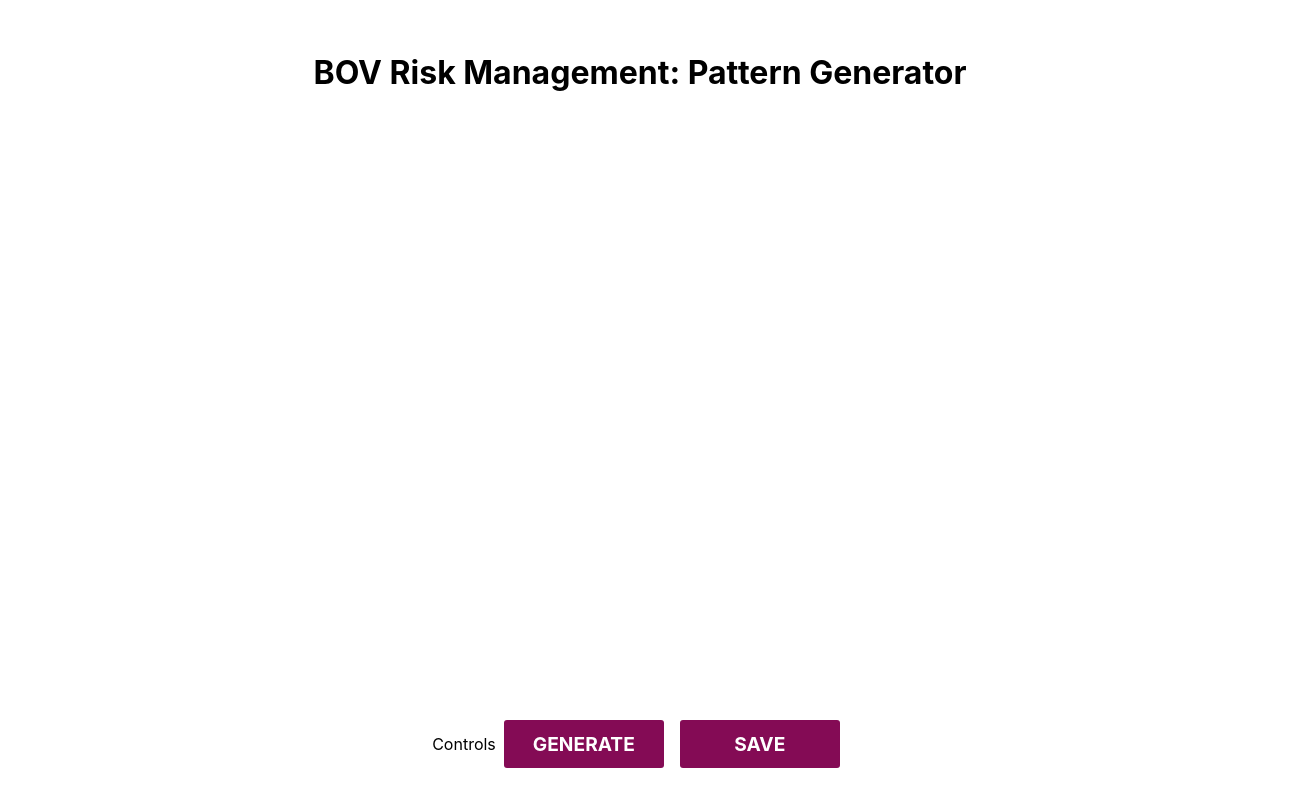
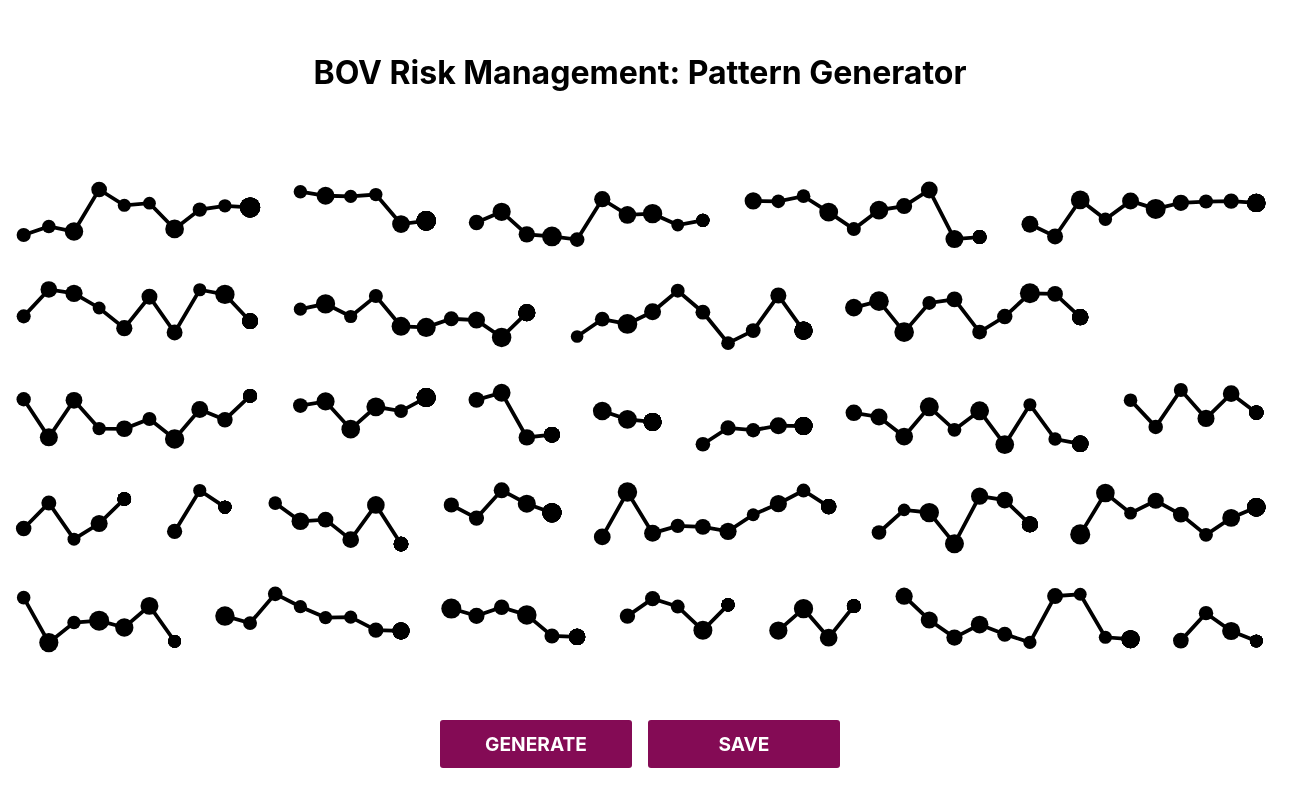
Before and after one commit to james-camilleri/bov-risk-pattern-generator, a React (Create React App) app: page / in a window 1280 px wide. Shown: the whole page, 1312 px wide, since content can reach past the window. Built offline with nearby package versions, Linux system fonts and the light colour scheme; a web font is replaced by a local one.

Commit message:
Implement basic generator

```diff
--- a/package.json
+++ b/package.json
@@ -1,5 +1,5 @@
 {
-  "name": "pattern-generator",
+  "name": "bov-risk-pattern-generator",
   "version": "0.1.0",
   "private": true,
   "dependencies": {
@@ -14,6 +14,7 @@
     "react": "^17.0.2",
     "react-dom": "^17.0.2",
     "react-scripts": "4.0.3",
+    "react-spring": "^9.1.2",
     "web-vitals": "^1.0.1"
   },
   "scripts": {
--- a/src/App.css
+++ b/src/App.css
@@ -10,8 +10,10 @@
   padding: 2rem;
 }
 
-main {
-  flex: 1
+svg {
+  width: 100%;
+  flex: 1;
+  margin: 0 3rem;
 }
 
 footer {
--- a/src/App.jsx
+++ b/src/App.jsx
@@ -2,10 +2,14 @@ import './App.css'
 
 import { useState } from 'react'
 
+import { Pattern } from './Pattern'
+
 function App () {
-  const [seed, setSeed] = useState(0)
+  // I think setting the state causes the component to
+  // re-render, even though it's not being used anywhere.
+  const [, setSeed] = useState(0)
+  const onGenerate = () => { setSeed(Math.random()) }
 
-  const onGenerate = () => { setSeed(Math.random()) }
   const onSave = () => {}
 
   return (
@@ -13,11 +17,16 @@ function App () {
       <header className='App-header'>
         <h1>BOV Risk Management: Pattern Generator</h1>
       </header>
-      <main>
-        <div />
-      </main>
+
+      <Pattern
+        columns={50}
+        maxCircles={10}
+        minCircles={3}
+        rows={5}
+      />
+
       <footer>
-        <div className='controls'>Controls</div>
+        <div className='controls'></div>
         <div className='button-container'>
           <button onClick={onGenerate}>Generate</button>
           <button onClick={onSave}>Save</button>
--- /dev/null
+++ b/src/Pattern/index.jsx
@@ -0,0 +1,117 @@
+import React from 'react'
+
+import { Circle, Connector } from './svg-shapes'
+import {
+  padArray,
+  randomBetween,
+  randomIntBetween,
+  shuffleArray
+} from './utils'
+
+const ROW_HEIGHT = 100
+const COLUMN_WIDTH = 33.333
+const COLUMN_MID = COLUMN_WIDTH / 2
+const MIN_DIAMETER = COLUMN_WIDTH * 0.5
+const MIN_RADIUS = MIN_DIAMETER / 2
+const MAX_DIAMETER = COLUMN_WIDTH * 0.8
+const MAX_RADIUS = MAX_DIAMETER / 2
+
+function generateRow ({ columns, maxCircles, minCircles }) {
+  let freeColumns = columns + 1 // +1 column for last graph spacing.
+
+  const circleCounts = []
+  // Greedily generate the number of circles per graph.
+  while (freeColumns >= maxCircles) {
+    const circleCount = randomIntBetween(minCircles, maxCircles)
+    circleCounts.push(circleCount)
+    freeColumns -= circleCount + 1 // Add extra column for spacing.
+  }
+
+  // Empty columns left at the end of the row, try to re-allocate.
+  if (freeColumns !== 0) {
+    for (let i = 0; i < circleCounts.length; i++) {
+      const circleCount = circleCounts[i]
+      const availableCircles = maxCircles - circleCount
+
+      if (!availableCircles) continue
+      if (!freeColumns) break
+
+      const circlesToAdd = Math.min(availableCircles, freeColumns)
+      circleCounts[i] += circlesToAdd
+      freeColumns -= circlesToAdd
+    }
+
+    // Shuffle array to avoid weighting of larger graphs at the start.
+    shuffleArray(circleCounts)
+  }
+
+  return generateCircleAttributes(circleCounts)
+}
+
+function generateCircleAttributes (circleCounts) {
+  let startColumn = 0
+
+  return circleCounts.map(count => {
+    const circleAttributes = Array(count).fill().map((_, i) => {
+      const cx = (startColumn * COLUMN_WIDTH) + (i * COLUMN_WIDTH) + COLUMN_MID
+      const cy = randomBetween(0 + MAX_RADIUS, ROW_HEIGHT - MAX_RADIUS)
+      const r = randomBetween(MIN_RADIUS, MAX_RADIUS)
+
+      // TODO: Add colours.
+      const fill = 'black'
+
+      return { cx, cy, r, fill }
+    })
+
+    startColumn += count + 1
+
+    // Pad to a fixed size for smooth animation.
+    return padArray(circleAttributes, 15)
+  })
+}
+
+export const Pattern = (props) => {
+  const {
+    columns,
+    maxCircles,
+    minCircles,
+    rows
+  } = props
+
+  const patternRows = Array(rows)
+    .fill()
+    .map(() => generateRow({ columns, maxCircles, minCircles }))
+
+  const width = columns * COLUMN_WIDTH
+  const height = rows * (ROW_HEIGHT + COLUMN_WIDTH) - COLUMN_WIDTH
+
+  return (
+    <svg
+      viewBox={`0 0 ${width} ${height}`}
+      xmlns='http://www.w3.org/2000/svg'
+    >
+      {patternRows.map((row, i) => {
+        const startY = (ROW_HEIGHT + COLUMN_WIDTH) * i
+
+        return row.map((circles, j) => {
+          const points = circles
+            .map(({ cx, cy }) => `${cx},${cy + startY}`)
+            .join(' ')
+
+          return (
+            <React.Fragment key={`${i}-${j}`}>
+              <Connector points={points} />
+              {circles.map((circleProps, k) => {
+                const cy = circleProps.cy + startY
+
+                return (
+                  <Circle key={`${i}-${j}-${k}`} {...circleProps} cy={cy} />
+                )
+              })}
+            </React.Fragment>
+          )
+        })
+      })}
+    </svg>
+  )
+}
--- /dev/null
+++ b/src/Pattern/svg-shapes.jsx
@@ -0,0 +1,20 @@
+import { animated, useSpring } from 'react-spring'
+
+export const Circle = (props) => {
+  const springProps = useSpring(props)
+
+  return <animated.circle {...springProps} />
+}
+
+export const Connector = (props) => {
+  const springProps = useSpring(props)
+
+  return (
+    <animated.polyline
+      fill='none'
+      stroke='black'
+      strokeWidth={5}
+      {...springProps}
+    />
+  )
+}
--- /dev/null
+++ b/src/Pattern/utils.js
@@ -0,0 +1,36 @@
+export function randomBetween (min, max) {
+  return Math.random() * (max - min) + min
+}
+
+export function randomIntBetween (min, max) {
+  return Math.floor(
+    Math.random() * (Math.floor(max) - Math.ceil(min) + 1) + Math.ceil(min)
+  )
+}
+
+// from https://bost.ocks.org/mike/shuffle/
+export function shuffleArray (array) {
+  let m = array.length
+  let t
+  let i
+
+  // While there remain elements to shuffle…
+  while (m) {
+    // Pick a remaining element…
+    i = Math.floor(Math.random() * m--)
+
+    // And swap it with the current element.
+    t = array[m]
+    array[m] = array[i]
+    array[i] = t
+  }
+
+  return array
+}
+
+export function padArray (array, size) {
+  const missingItems = size - array.length
+  const lastItem = { ...array[array.length - 1] }
+
+  return [...array, ...Array(missingItems).fill(lastItem)]
+}
--- a/src/index.css
+++ b/src/index.css
@@ -11,3 +11,7 @@ code {
   font-family: source-code-pro, Menlo, Monaco, Consolas, 'Courier New',
     monospace;
 }
+
+*, ::before, ::after {
+  box-sizing: content-box;
+}
```
Also changed, not shown: 1 other file (tests, documents, lock files or other folders).
